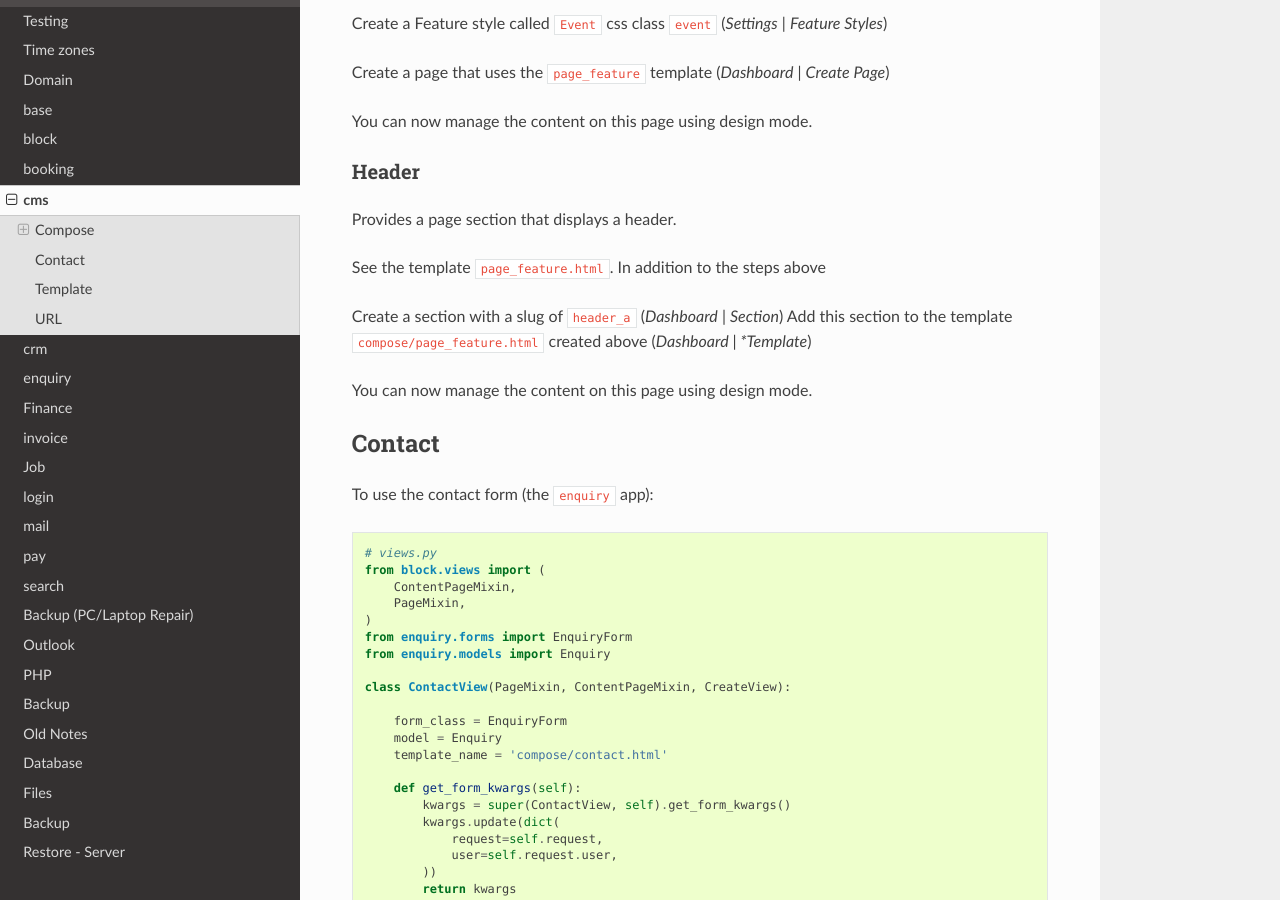
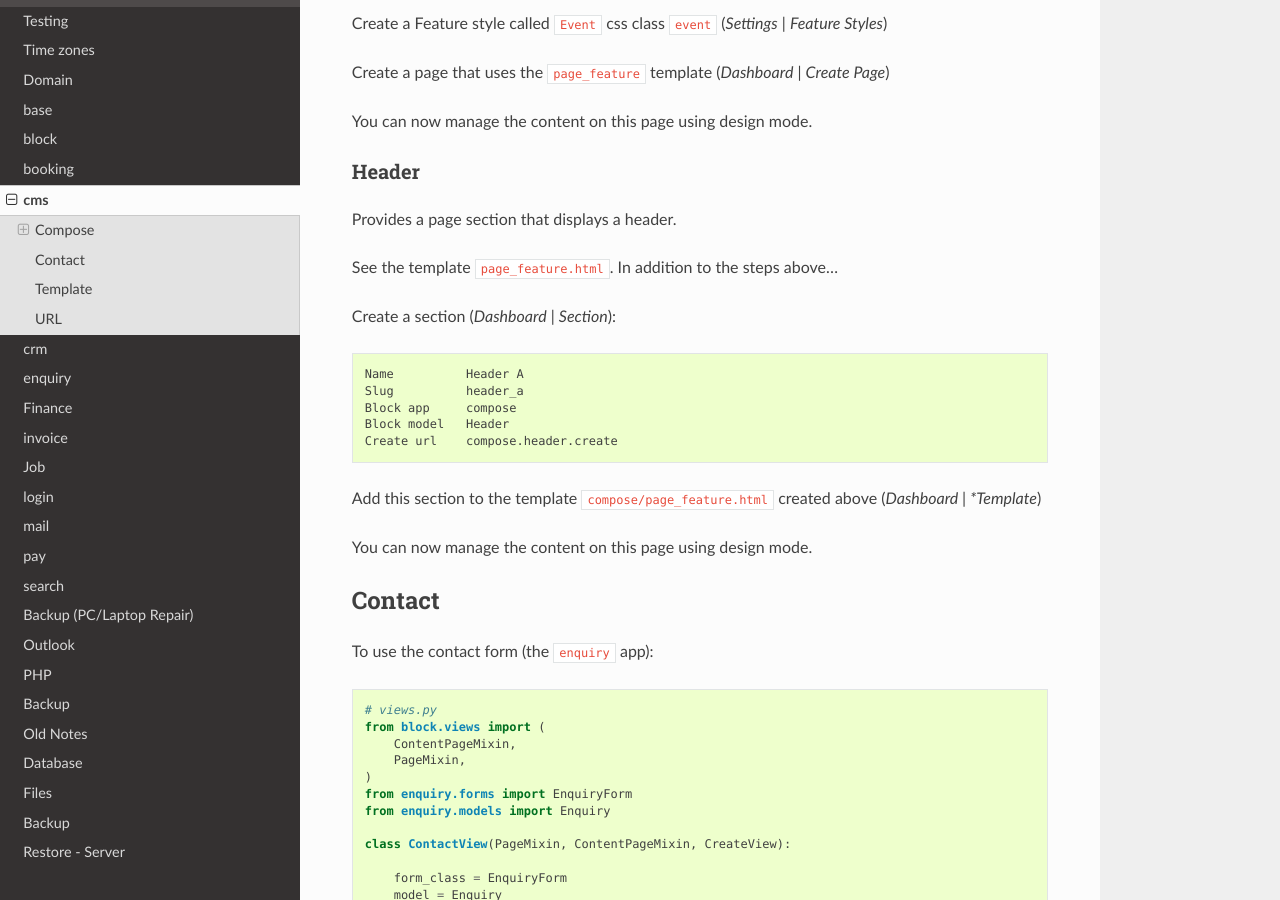
Before and after one commit to pkimber/old-docs-migrated-to-gitlab, a Sphinx documentation site: the page built from source/app-cms.rst, in a window 1280 px wide and 900 px high, scrolled down 1191 px. Built offline with Sphinx 7.4.7 and the Read the Docs theme 2.0.0, drawn with Linux system fonts in a browser that asks for light colours.

Commit message:
cms app #1011

```diff
--- a/source/app-cms.rst
+++ b/source/app-cms.rst
@@ -64,11 +64,18 @@ Header
 
 Provides a page section that displays a header.
 
-See the template ``page_feature.html``. In addition to the steps above
+See the template ``page_feature.html``.  In addition to the steps above...
 
-Create a section with a slug of ``header_a`` (*Dashboard* | *Section*) Add this
-section to the template ``compose/page_feature.html`` created above (*Dashboard
-| *Template*)
+Create a section (*Dashboard* | *Section*)::
+
+  Name          Header A
+  Slug          header_a
+  Block app     compose
+  Block model   Header
+  Create url    compose.header.create
+
+Add this section to the template ``compose/page_feature.html`` created above
+(*Dashboard | *Template*)
 
 You can now manage the content on this page using design mode.
 
```
